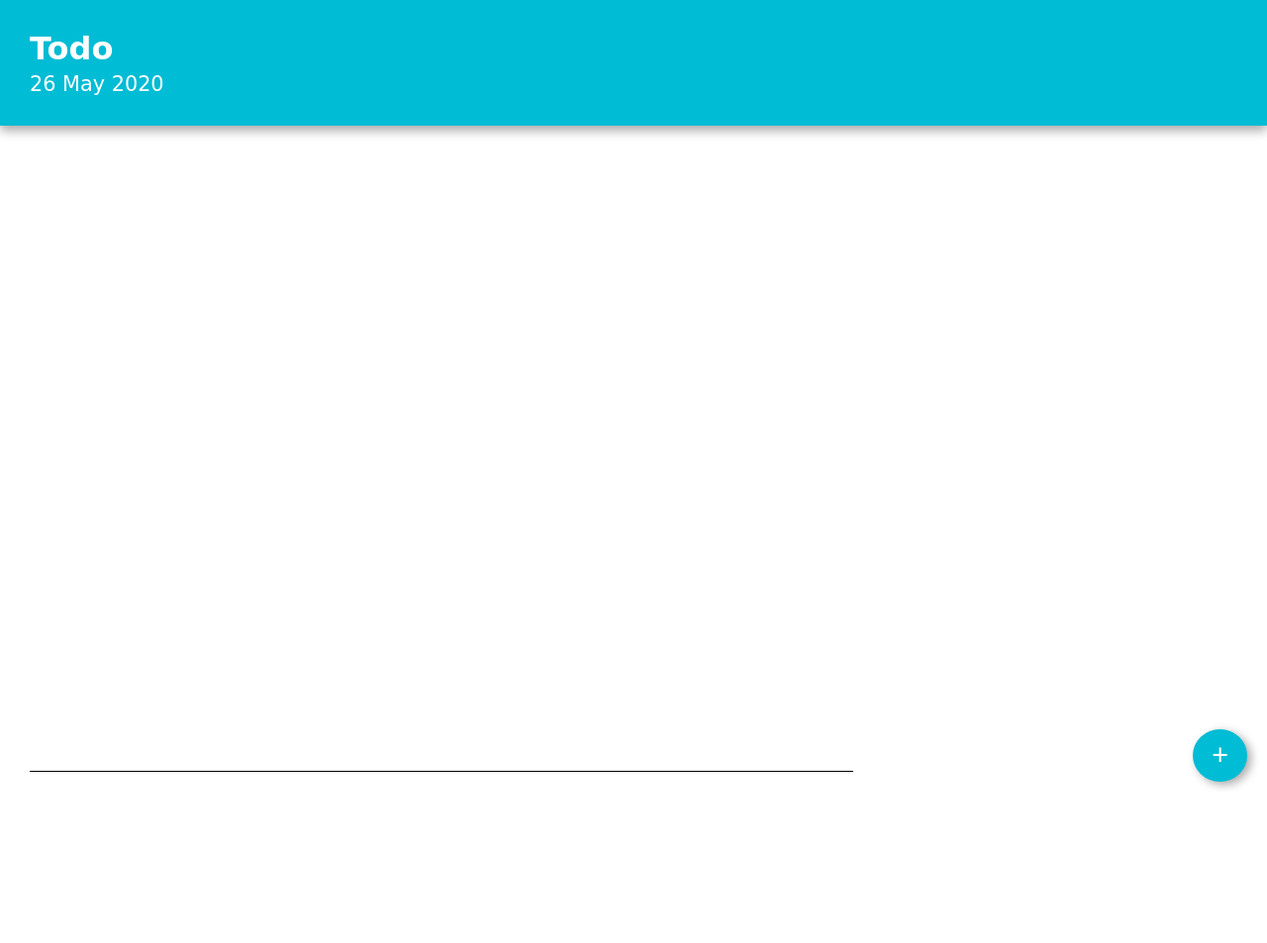
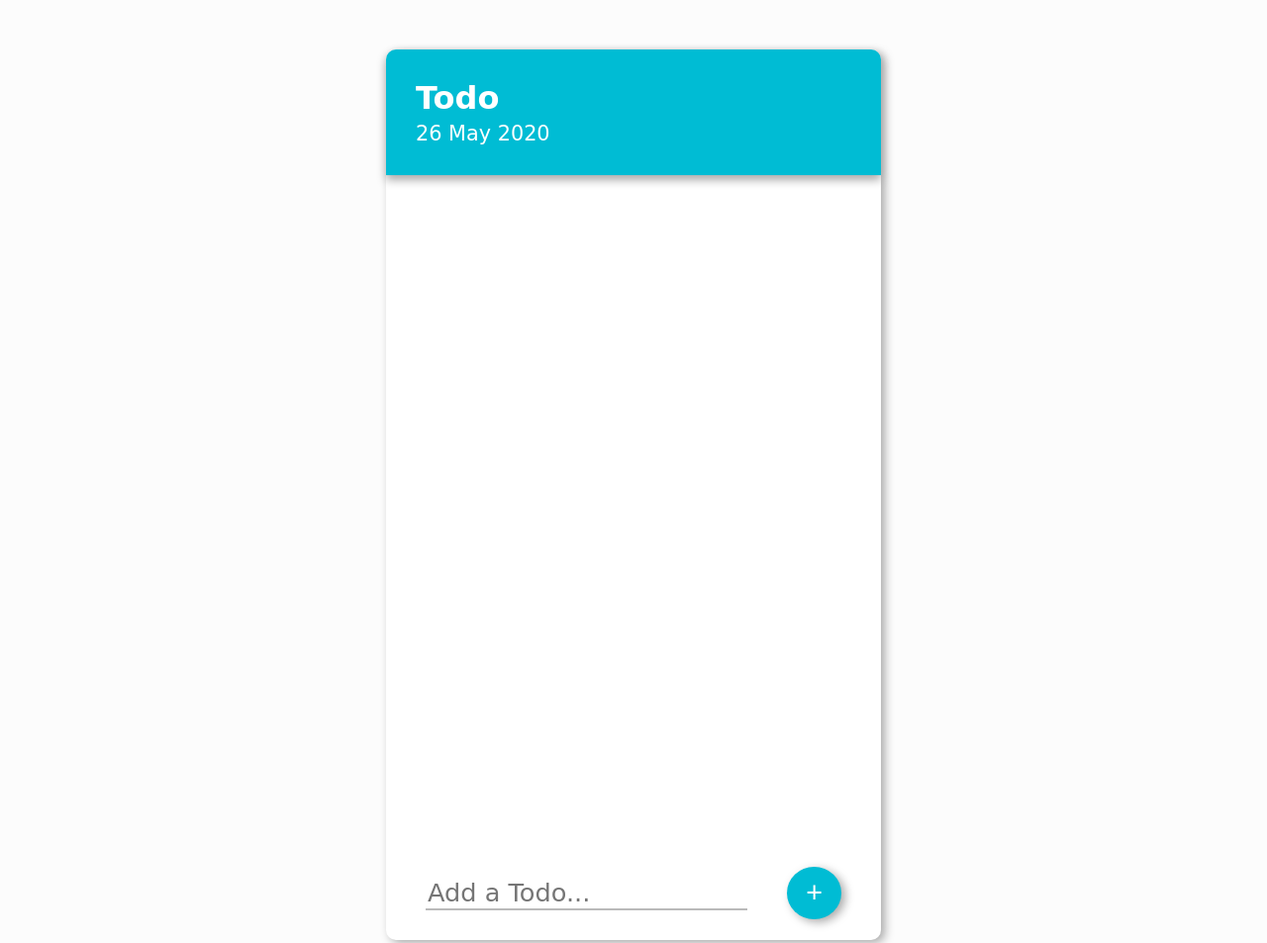
Before and after one commit to LeviSchouten/vanilla-todos, a plain HTML site: page src/index.html in a window 1280 px wide. Shown: the top 953 px of the page at 99% size. Before the commit the page ends 800 px from the top, so only its background shows below. Drawn offline with Linux system fonts and the light colour scheme; a web font is replaced by a local one.

Commit message:
first version of desktop version

```diff
--- a/src/index.html
+++ b/src/index.html
@@ -20,7 +20,7 @@
     <div class="todos"></div>
     <footer>
       <form>
-        <input type="text" maxlength="20" class="todo-title">
+        <input type="text" maxlength="20" placeholder="Add a Todo..." class="todo-title">
         <input type="submit" value="+" class="submit-button">
       </form>
     </footer>
--- a/src/style/todo.css
+++ b/src/style/todo.css
@@ -121,9 +121,48 @@ footer {
   margin-left: 30px;
   margin-top: 10px;
   border: none;
-  border-bottom: 1px solid black;
+  border-bottom: 2px solid #bababa;
 }
 
 .todo-title:active {
   border: none;
 }
+
+
+@media only screen and (min-width: 500px) {
+  body {
+    background-color: #f5f5f53d;
+  }
+
+  .app {
+    max-width: 500px;
+    height: 900px;
+    max-height: 900px;
+    margin: 50px auto;
+    box-shadow:4px 3px 10px #aaaaaa;
+    border-radius: 10px 10px 10px 10px;
+    position: relative;
+    background-color: #ffffff;
+  }
+
+  header {
+    border-radius: 10px 10px 0 0;
+  }
+
+  .submit-button {
+    margin-right: 40px;
+  }
+
+  .todos {
+    font-size: 1.5rem;
+  }
+
+  .todo-title {
+    margin-left: 40px;
+    margin-bottom: 10px;
+  }
+
+  footer {
+    border-radius: 0 0 10px 10px;
+  }
+}
```
